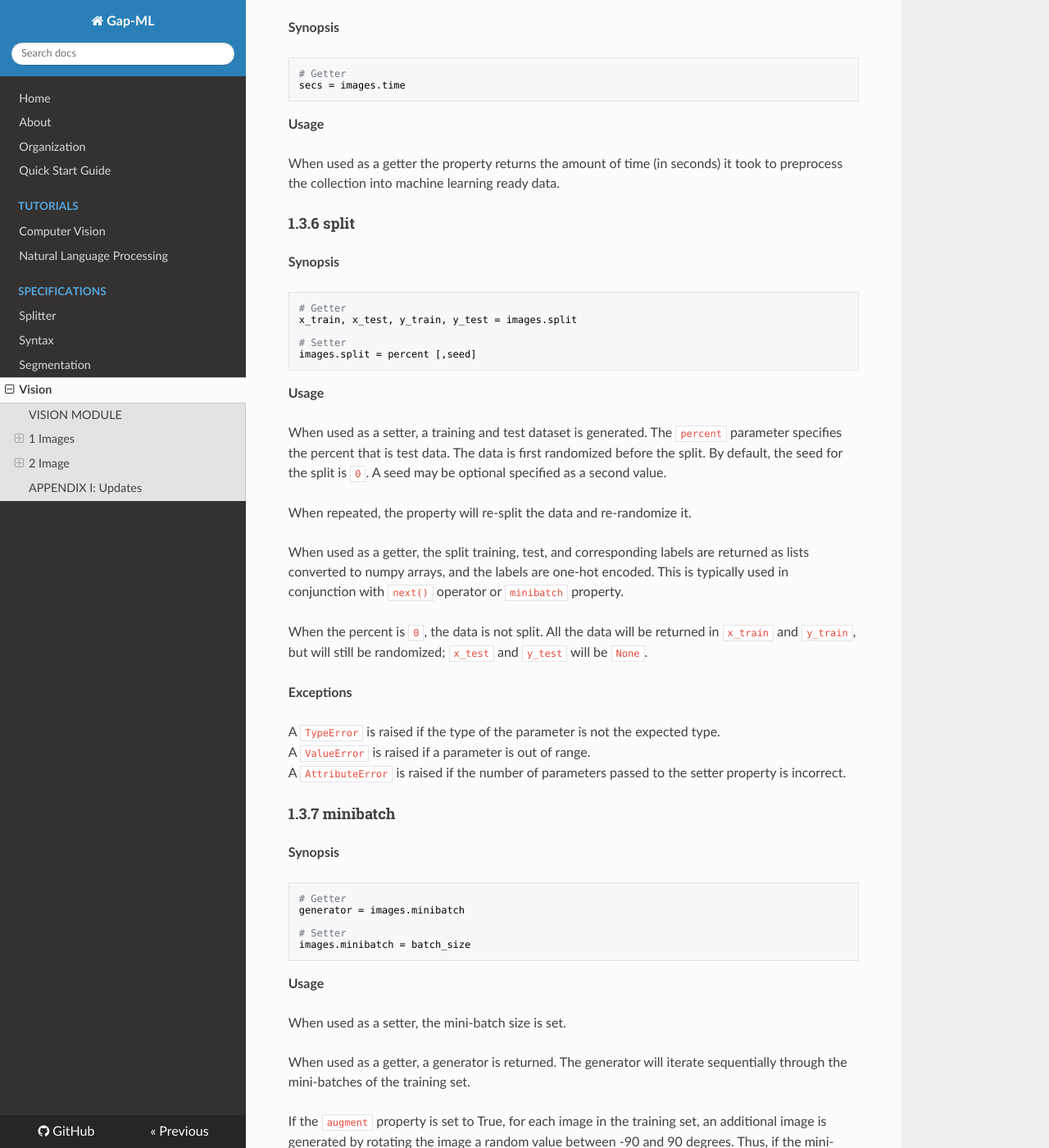
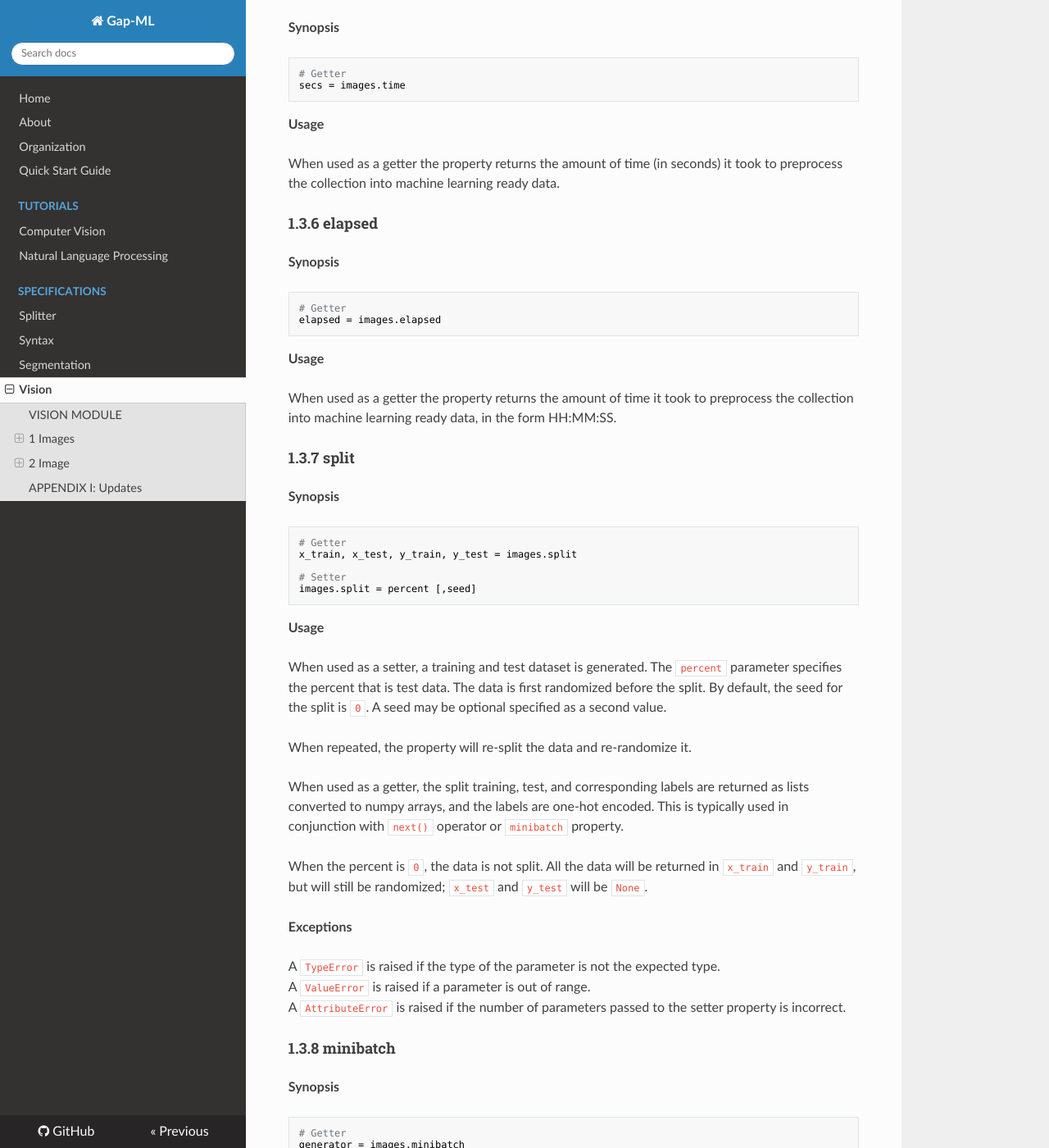
Before and after one commit to andrewferlitsch/Gap, an MkDocs documentation site: the page built from docs/specs/vision_spec.md, in a window 1280 px wide and 1400 px high, scrolled down 5041 px. Shown: the whole window at 82% size. Built offline with MkDocs 1.6.1, drawn with Linux system fonts in a browser that asks for light colours; nearby versions of some CDN libraries; some of the changed text lies outside the part shown.

Commit message:
Update vision_spec.md

````diff
--- a/docs/specs/vision_spec.md
+++ b/docs/specs/vision_spec.md
@@ -68,7 +68,7 @@ def myHandler(images):
         flatten                 | flat
         resize=(height,width)   | resize=height,width
         thumb=(height,width)    | thumb=height,width
-        float16           	| float32 | float64
+        float16                 | float32 | float64
         nostore
         raw
 
@@ -197,7 +197,20 @@ secs = images.time
 
 When used as a getter the property returns the amount of time (in seconds) it took to preprocess the collection into machine learning ready data.
 
-#### 1.3.6 split
+#### 1.3.6 elapsed
+
+**Synopsis**
+
+```python
+# Getter
+elapsed = images.elapsed
+```
+
+**Usage**
+
+When used as a getter the property returns the amount of time it took to preprocess the collection into machine learning ready data, in the form HH:MM:SS.
+
+#### 1.3.7 split
 
 **Synopsis**
 
@@ -225,7 +238,7 @@ A `TypeError` is raised if the type of the parameter is not the expected type.
 A `ValueError` is raised if a parameter is out of range.
 A `AttributeError` is raised if the number of parameters passed to the setter property is incorrect.
 
-#### 1.3.7 minibatch
+#### 1.3.8 minibatch
 
 **Synopsis**
 
````
Also changed, not shown: other parts of docs/specs/vision_spec.md (+3 -3 lines).
